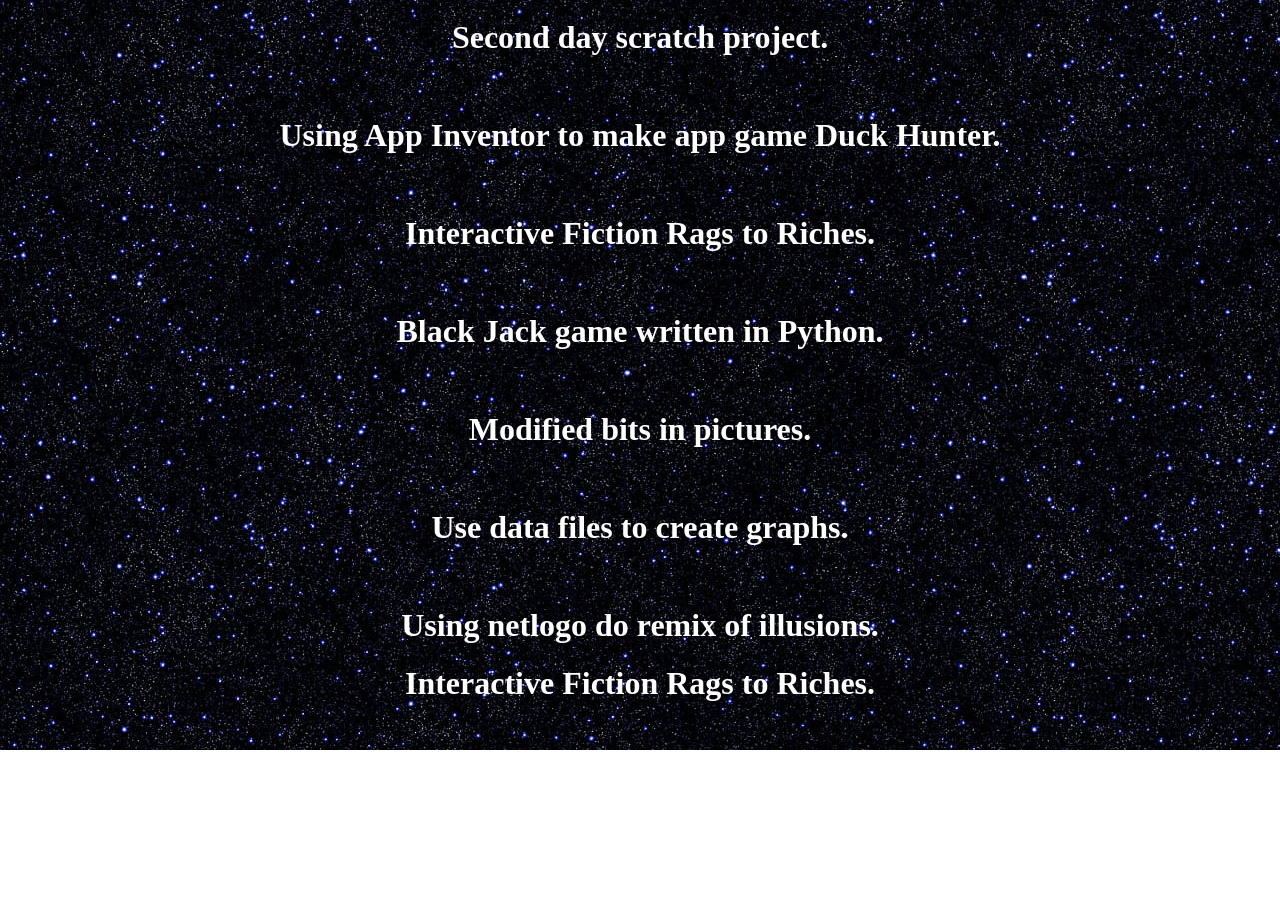
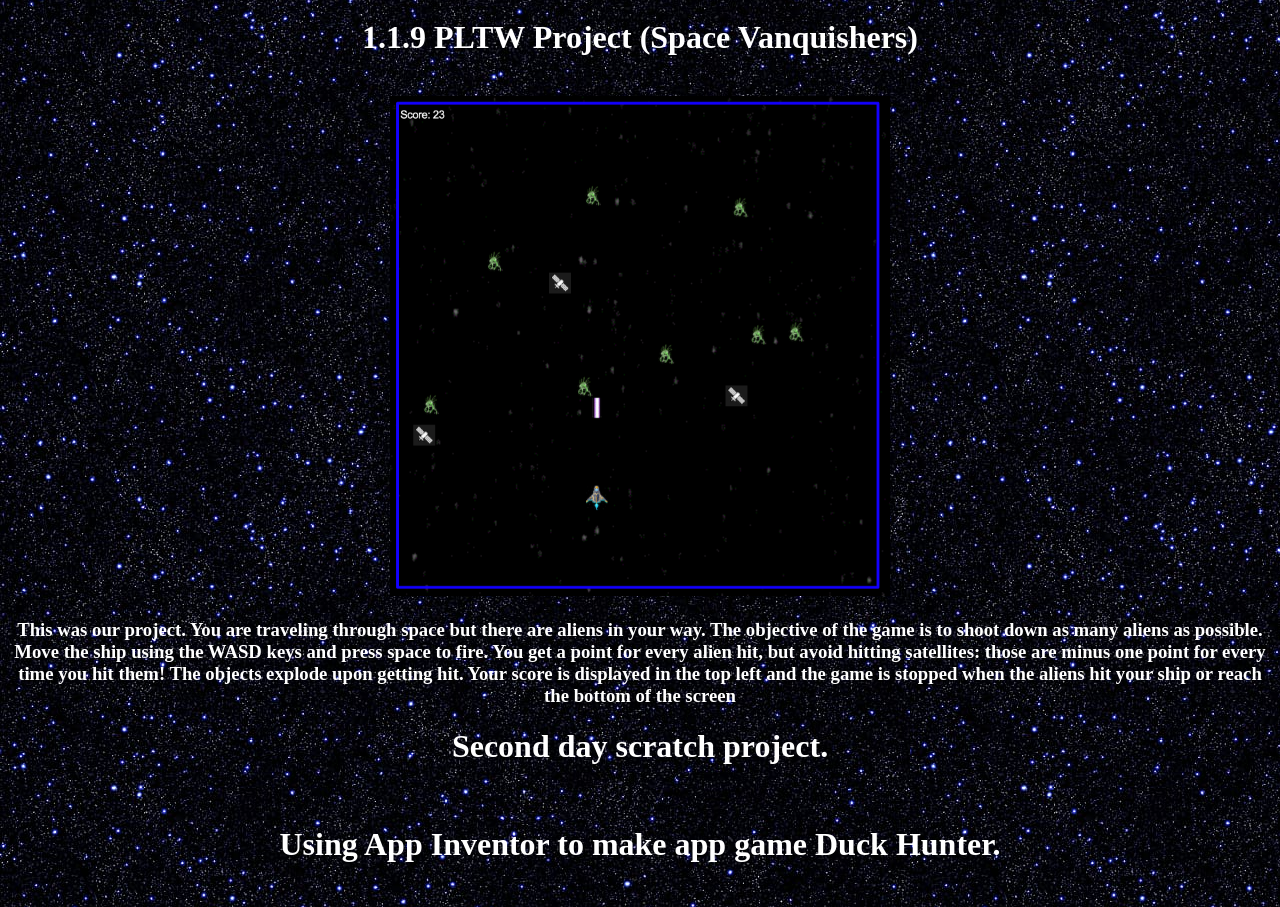
Before and after one commit to agneg05/CSP2020, a plain HTML site: page portfolio.html in a window 1280 px wide. Shown: the part 362-1269 px from the top of the page. Before the commit the page ends 1112 px from the top, so only its background shows below. Drawn offline with Linux system fonts and the light colour scheme.

Commit message:
Add files via upload

```diff
--- a/portfolio.html
+++ b/portfolio.html
@@ -66,6 +66,10 @@
 <body text="ffffff">
  <a href="https://fontmeme.com/cursive-fonts/"><img src="https://fontmeme.com/permalink/200909/d5122264abf980d7dd2cec0155a088b6.png" alt="cursive-fonts" border="0"></a>
     <br>
+    <h1> 1.1.9 PLTW Project (Space Vanquishers)</h1>
+    <br>
+    <img src="1.1.9 game.png" alt="logo" height="500" width="500">
+    <h3> This was our project. You are traveling through space but there are aliens in your way. The objective of the game is to shoot down as many aliens as possible. Move the ship using the WASD keys and press space to fire. You get a point for every alien hit, but avoid hitting satellites: those are minus one point for every time you hit them! The objects explode upon getting hit. Your score is displayed in the top left and the game is stopped when the aliens hit your ship or reach the bottom of the screen</h3>
     <h1>   Second day scratch project.</h1>
     <br>
     <h1>   Using App Inventor to make app game Duck Hunter.</h1>
```
Also changed, not shown: 1.1.9 game.png (added).
